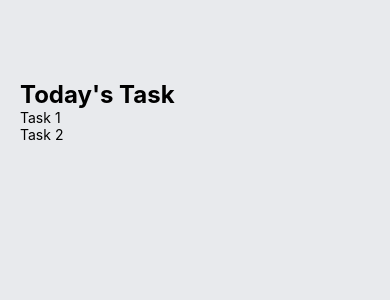
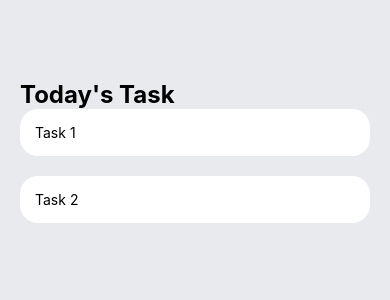
Before and after one commit to Pobarul-islam/react-native-taskmanager, a React Native app: screen / in a window 390 px wide. Shown: the top 300 px of the page. Built offline with nearby package versions, Linux system fonts and the light colour scheme.

Commit message:
some code added

```diff
--- a/Components/Task.js
+++ b/Components/Task.js
@@ -20,10 +20,23 @@ const Task = (props) => {
 
 
 const styles = StyleSheet.create({
-    item: {},
-    itemLeft: {},
+    item: {
+        backgroundColor: "#FFF",
+        padding: 15,
+        borderRadius: 18,
+        flexDirection: 'row',
+        alignItems: 'center',
+        justifyContent: "space-between",
+        marginBottom: 20,
+    },
+    itemLeft: {
+        flexDirection: 'row',
+        alignItems: 'center',
+        flexWrap: 'wrap'
+    },
     itemText: {},
-    square: {}
+    square: {},
+
 
 
 
```
